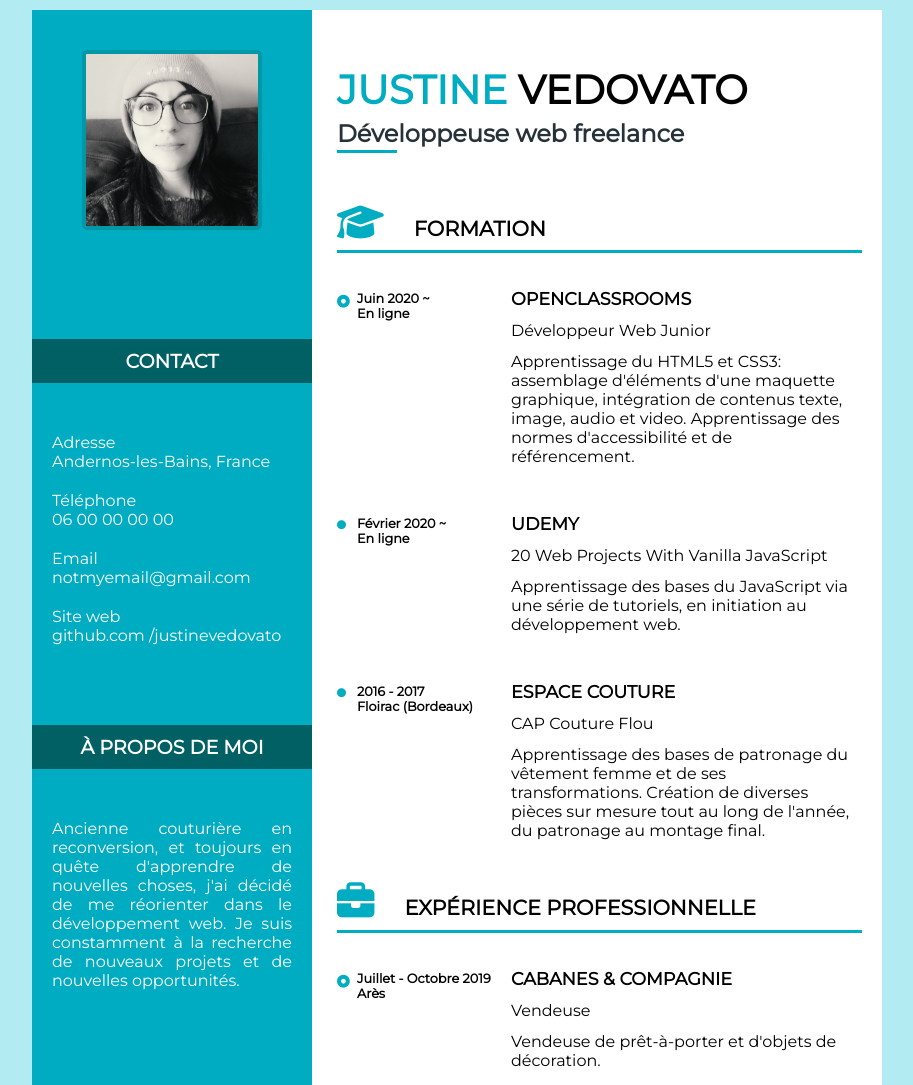
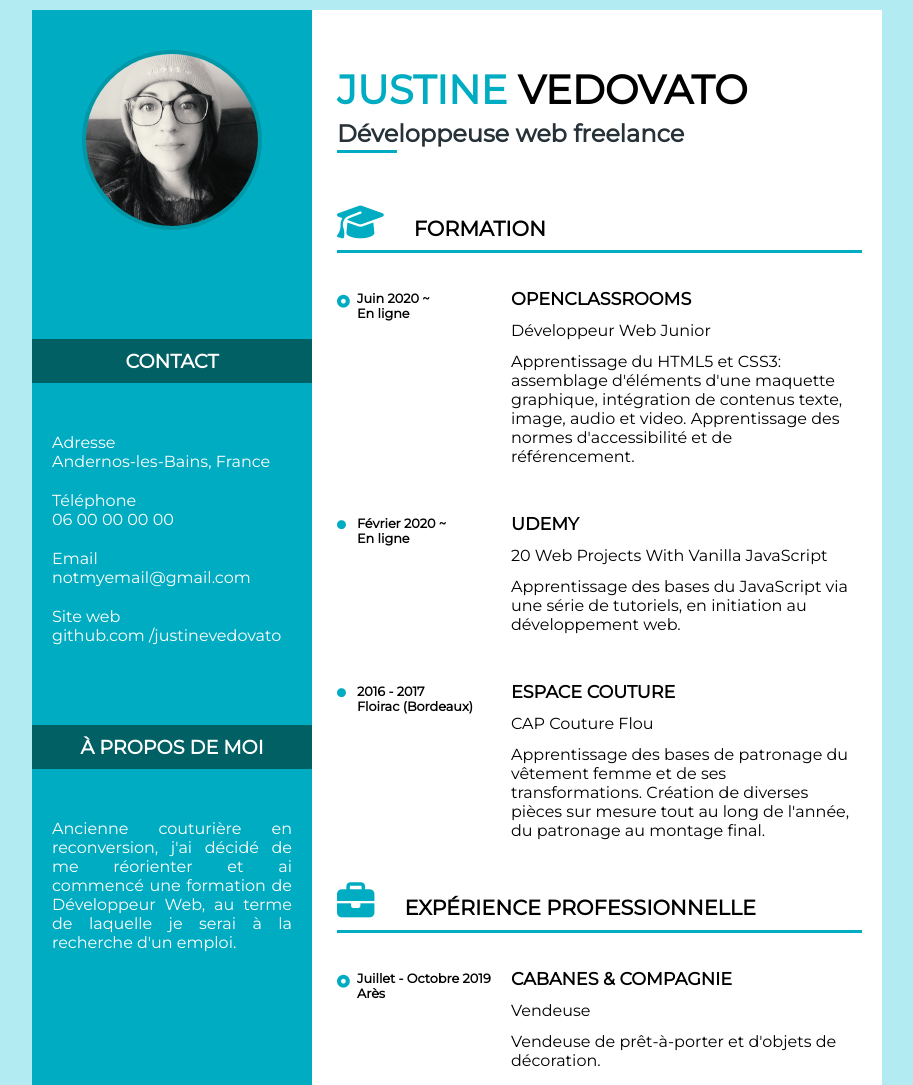
Before and after one commit to justinevedovato/Mon_CV, a plain HTML site: page index.html in a window 1280 px wide. Shown: the top 1085 px of the page, without its empty margins (183-1096 px from the left). Drawn offline with Linux system fonts and the light colour scheme.

Commit message:
Revert "Photo carrée"
This reverts commit 27677f0d087d53d25d41157dcdba4f2f0a5a8077.

```diff
--- a/desktop.css
+++ b/desktop.css
@@ -118,7 +118,7 @@ input[type="checkbox"],
 img {
   margin: 60px 84px 0 84px;
   width: 215px;
-  border-radius: 5px;
+  border-radius: 50%;
   border: 4px solid #0097a7;
 }
 
--- a/index.html
+++ b/index.html
@@ -56,10 +56,9 @@
               <!-- A remplir  -->
 
               <p>
-                Ancienne couturière en reconversion, et toujours en quête
-                d'apprendre de nouvelles choses, j'ai décidé de me réorienter
-                dans le développement web. Je suis constamment à la recherche de
-                nouveaux projets et de nouvelles opportunités.
+                Ancienne couturière en reconversion, j'ai décidé de me
+                réorienter et ai commencé une formation de Développeur Web, au
+                terme de laquelle je serai à la recherche d'un emploi.
               </p>
             </div>
           </section>
--- a/responsive.css
+++ b/responsive.css
@@ -103,10 +103,11 @@
 TABLETTE
 ************************************************************************************************/
 
-@media screen and (min-width: 661px) and (max-width: 980px) {
+@media screen and (min-width: 660px) and (max-width: 980px) {
   .container {
     background-color: #fff;
     width: 600px;
+    /* margin: 0; */
     display: flex;
     flex-direction: column;
   }
```
